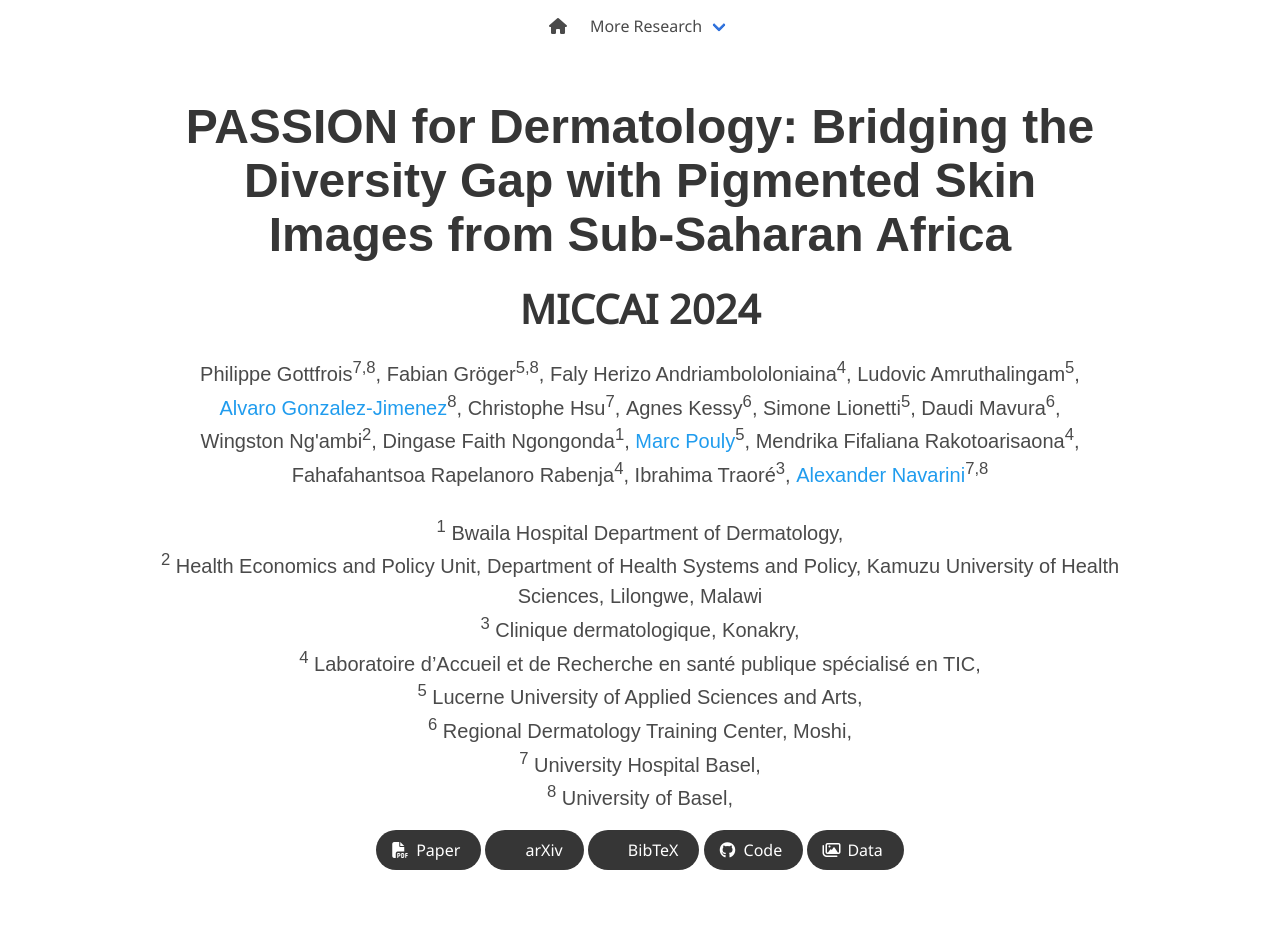
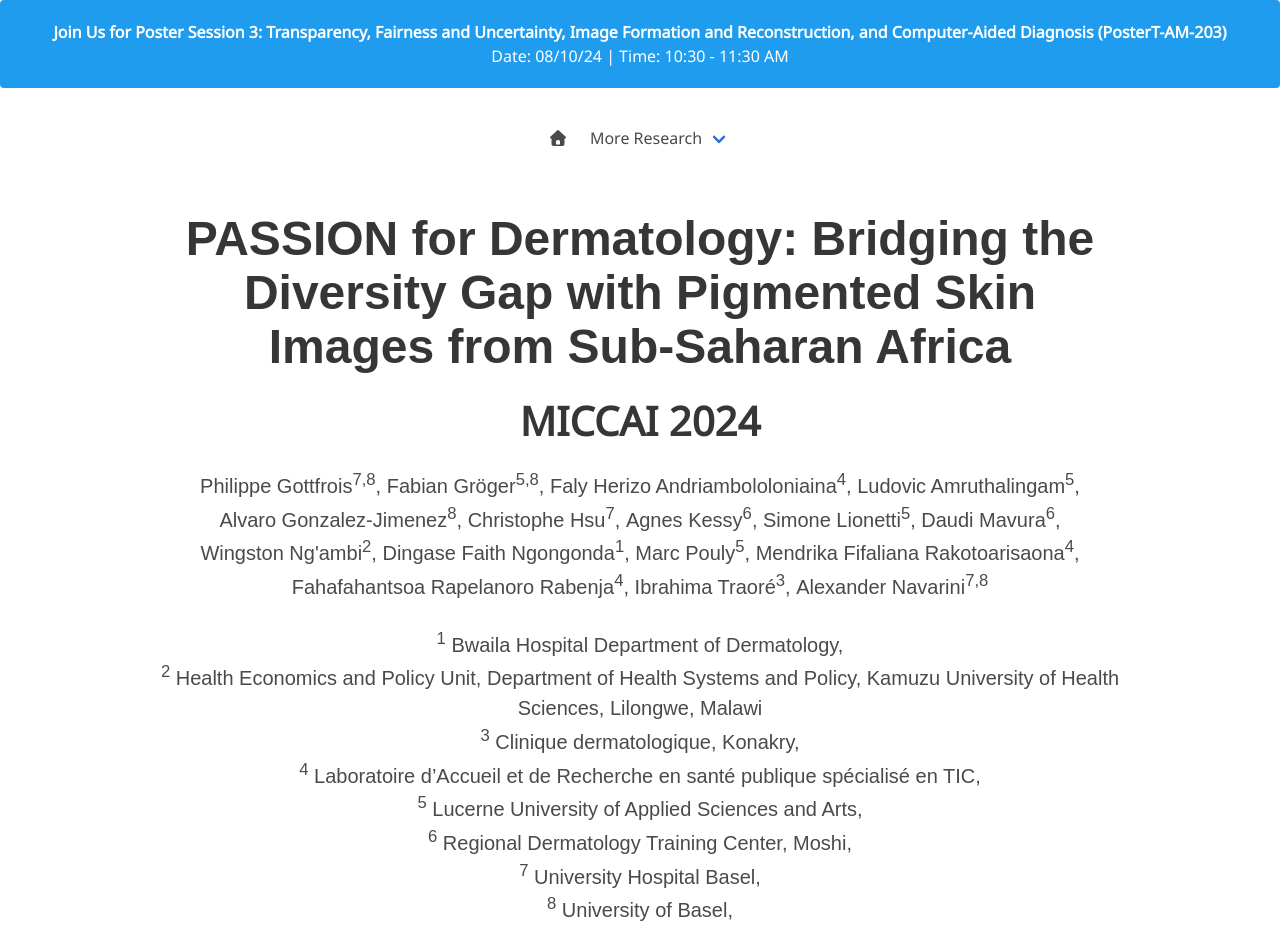
Before and after one commit to passionderm/passionderm.github.io, a plain HTML site: page index.html in a window 1280 px wide. Shown: the top 928 px of the page. Drawn offline with nearby package versions, Linux system fonts and the light colour scheme; some icons are missing; a web font is replaced by a local one.

Commit message:
add MICCAI banner

```diff
--- a/index.html
+++ b/index.html
@@ -6,6 +6,13 @@
         content="PASSION for Dermatology: Bridging the Diversity Gap with Pigmented Skin Images from Sub-Saharan Africa">
   <meta name="keywords" content="AI, dermatology, PASSION">
   <meta name="viewport" content="width=device-width, initial-scale=1">
+
+  <!-- Poster Session Banner -->
+<section class="notification is-info" style="text-align: center; padding: 20px; background-color: #209cee; color: white;">
+  <strong>Join Us for Poster Session 3: Transparency, Fairness and Uncertainty, Image Formation and Reconstruction, and Computer-Aided Diagnosis (PosterT-AM-203)</strong><br>
+  <p>Date: 08/10/24 | Time: 10:30 - 11:30 AM</p>
+</section>
+
   <title>PASSION for Dermatology</title>
 
   <!-- Global site tag (gtag.js) - Google Analytics -->
@@ -92,7 +99,7 @@
               Ludovic Amruthalingam<sup>5</sup>,
             </span>
             <span class="author-block">
-              <a>Alvaro Gonzalez-Jimenez</a><sup>8</sup>,
+              Alvaro Gonzalez-Jimenez<sup>8</sup>,
             </span>
             <span class="author-block">
               Christophe Hsu<sup>7</sup>,
@@ -113,7 +120,7 @@
               Dingase Faith Ngongonda<sup>1</sup>,
             </span>
             <span class="author-block">
-              <a>Marc Pouly</a><sup>5</sup>,
+              Marc Pouly<sup>5</sup>,
             </span>
             <span class="author-block">
               Mendrika Fifaliana Rakotoarisaona<sup>4</sup>,
@@ -125,7 +132,7 @@
               Ibrahima Traoré<sup>3</sup>,
             </span>
             <span class="author-block">
-              <a>Alexander Navarini</a><sup>7,8</sup>
+              Alexander Navarini<sup>7,8</sup>
             </span>
           </div>
           <br>
@@ -383,7 +390,7 @@
         <i class="fab fa-github"></i>
       </a>
     </div>
-    <div class="columns is-centered">
+    <div class="columns is-centered has-text-centered">
       <div class="column is-8">
         <div class="content">
           <p>
```
